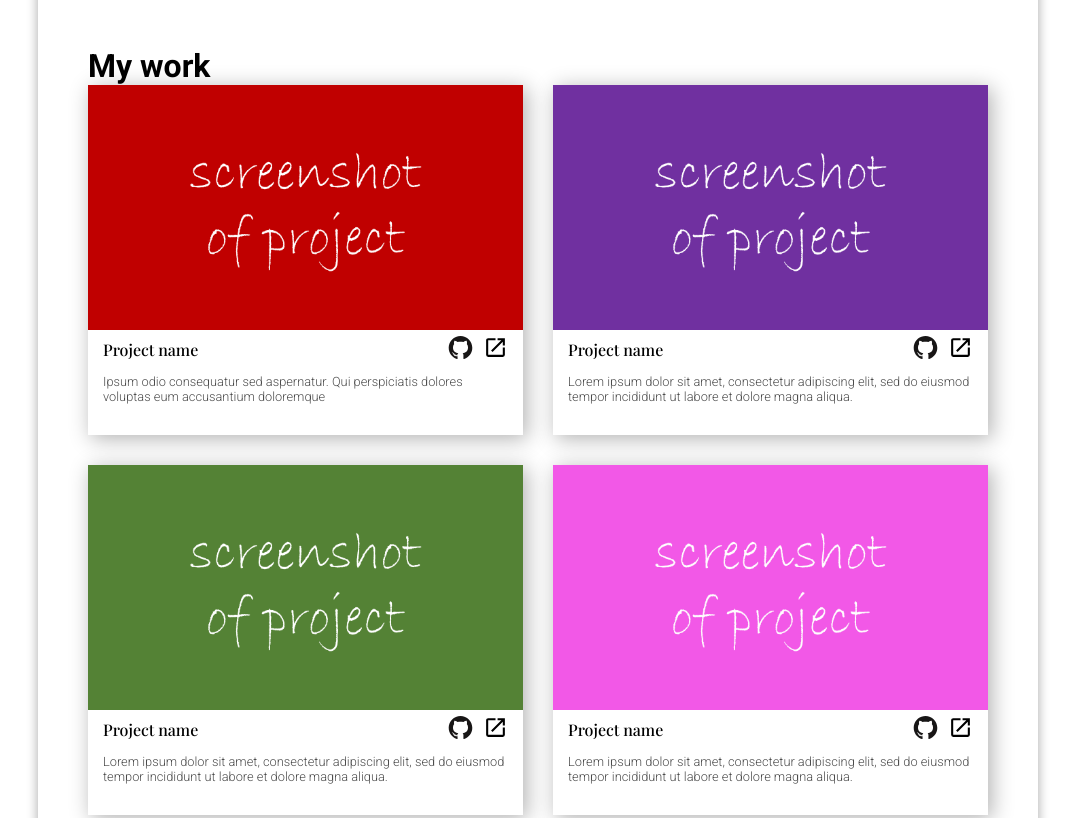
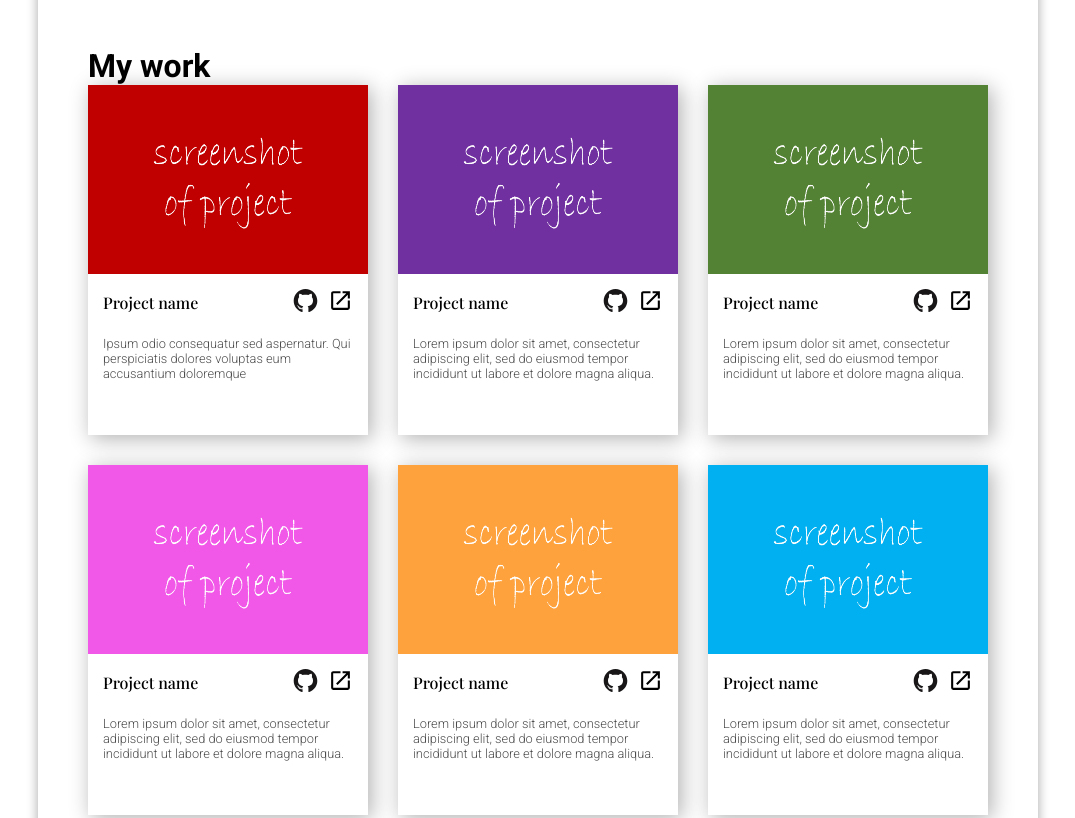
Before and after one commit to WongYC-66/odin-personal-portfolio, a plain HTML site: page index.html in a window 1280 px wide. Shown: the part 403-1221 px from the top of the page, without its empty margins (102-1177 px from the left). Drawn offline with nearby package versions, Linux system fonts and the light colour scheme.

Commit message:
adjust minmax

```diff
--- a/style.css
+++ b/style.css
@@ -94,7 +94,7 @@ main {
 
 .contents {
     display: grid;
-    grid-template-columns: repeat(auto-fit, minmax(300px, 1fr));
+    grid-template-columns: repeat(auto-fit, minmax(275px, 1fr));
     gap: 30px;
     justify-content: center;
 }
```
